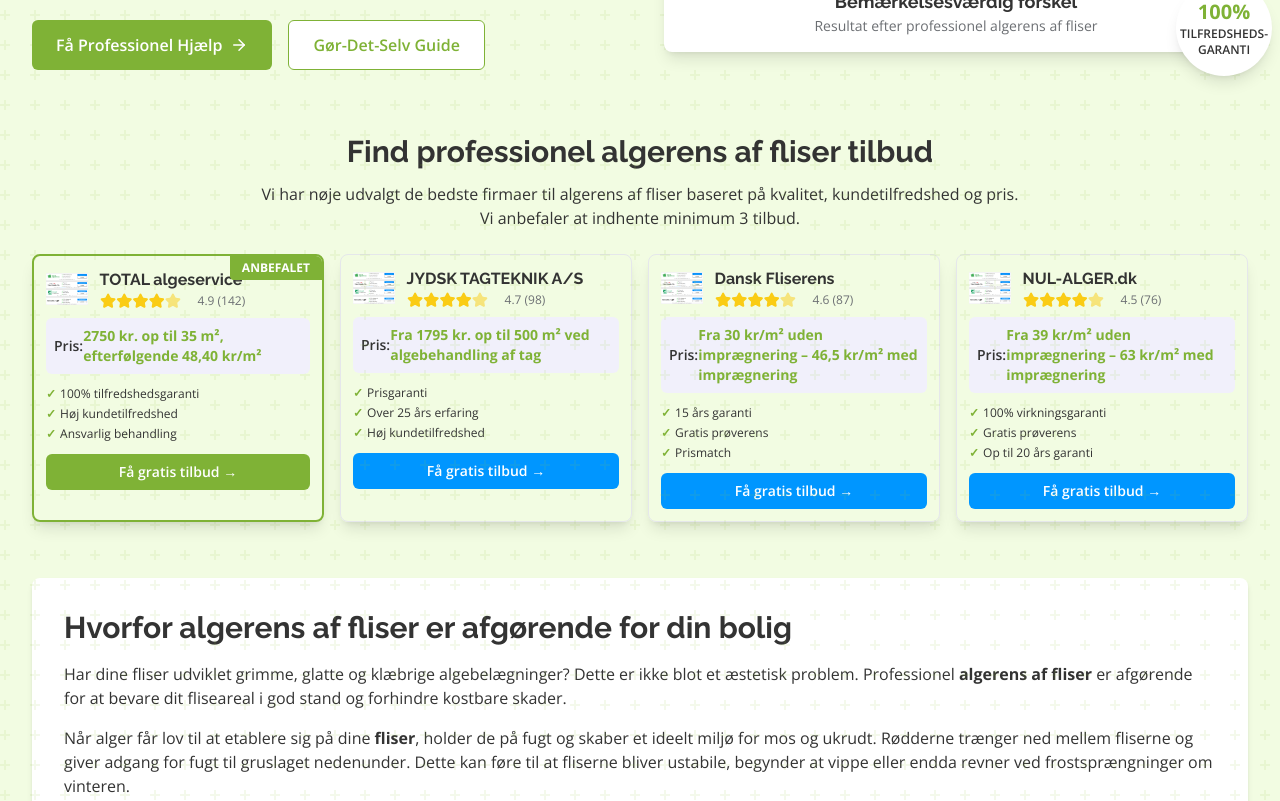
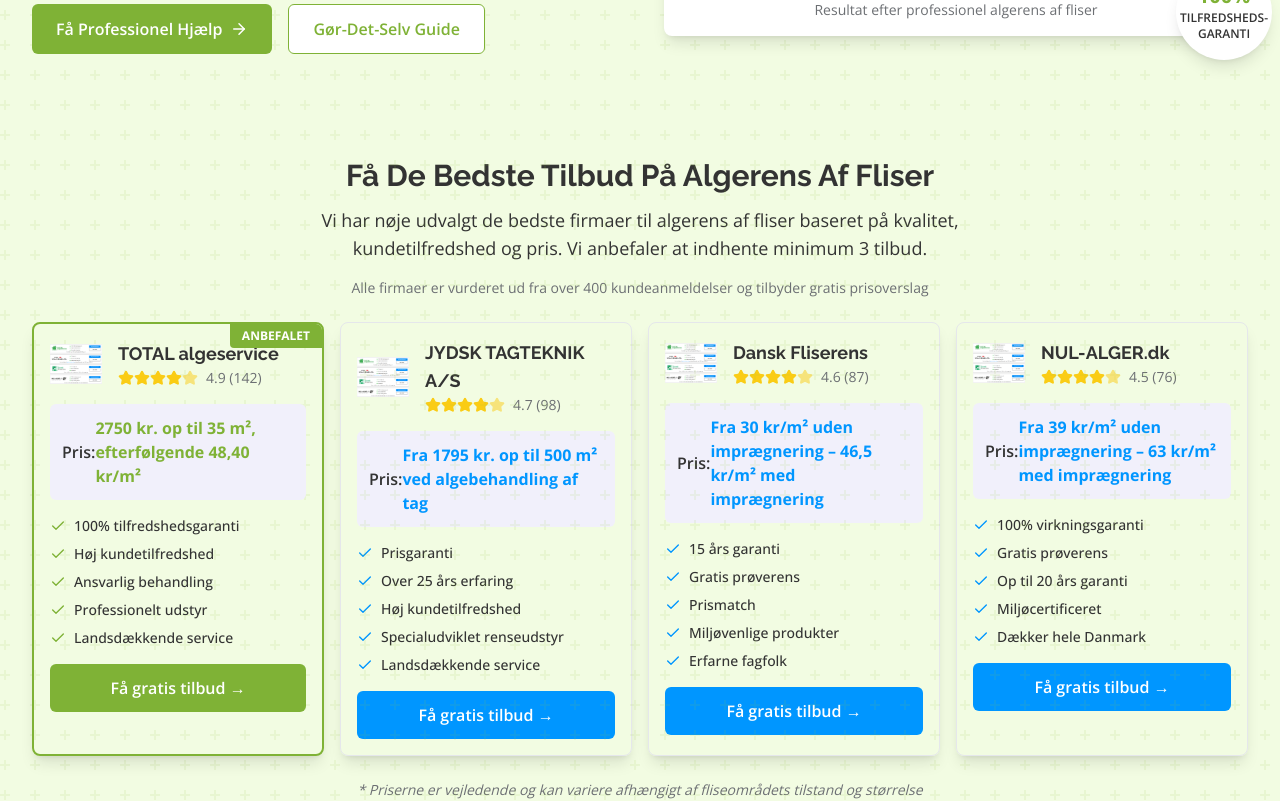
Before and after one commit to Zeetox12345/algerensfliser, a React (Vite) app: page / in a window 1280 px wide. Shown: the part 460-1261 px from the top of the page. Built offline with nearby package versions, Linux system fonts and the light colour scheme.

Commit message:
Fix: Increase service card height
Increase the height of the service cards to improve readability and visual appeal.

```diff
--- a/src/components/HeroSection.tsx
+++ b/src/components/HeroSection.tsx
@@ -14,7 +14,7 @@ const HeroSection = () => {
         }}
       ></div>
 
-      <div className="container section pt-12 pb-0 lg:pt-20 lg:pb-0">
+      <div className="container section pt-12 pb-0 lg:pt-16 lg:pb-0">
         <div className="grid grid-cols-1 lg:grid-cols-2 gap-12 items-center mb-8">
           {/* Hero content */}
           <div className="z-10">
@@ -79,20 +79,29 @@ const HeroSection = () => {
           </div>
         </div>
 
-        {/* Service cards directly in Hero section */}
-        <div id="services" className="pb-10">
+        {/* Service cards - highlight section */}
+        <div id="services" className="py-10">
           <div className="text-center max-w-3xl mx-auto mb-6">
-            <h2 className="heading-md mb-3">Find professionel algerens af fliser tilbud</h2>
-            <p>
+            <h2 className="heading-md mb-3">Få De Bedste Tilbud På Algerens Af Fliser</h2>
+            <p className="mb-4 text-lg">
               Vi har nøje udvalgt de bedste firmaer til algerens af fliser baseret på kvalitet,
               kundetilfredshed og pris. Vi anbefaler at indhente minimum 3 tilbud.
             </p>
+            <p className="text-site-gray-300 text-sm mb-6">
+              Alle firmaer er vurderet ud fra over 400 kundeanmeldelser og tilbyder gratis prisoverslag
+            </p>
           </div>
 
-          <div className="grid grid-cols-1 sm:grid-cols-2 lg:grid-cols-4 gap-4">
+          <div className="grid grid-cols-1 md:grid-cols-2 xl:grid-cols-4 gap-4">
             {services.slice(0, 4).map((service) => (
               <ServiceCard key={service.id} service={service} compactView={true} />
             ))}
+          </div>
+
+          <div className="mt-6 text-center">
+            <p className="text-sm text-site-gray-300 italic">
+              * Priserne er vejledende og kan variere afhængigt af fliseområdets tilstand og størrelse
+            </p>
           </div>
         </div>
 
--- a/src/components/service/FeaturesList.tsx
+++ b/src/components/service/FeaturesList.tsx
@@ -5,15 +5,21 @@ import { Check } from 'lucide-react';
 interface FeaturesListProps {
   features: string[];
   compact?: boolean;
+  highlightColor?: string;
 }
 
-const FeaturesList: React.FC<FeaturesListProps> = ({ features, compact = false }) => {
+const FeaturesList: React.FC<FeaturesListProps> = ({
+  features,
+  compact = false,
+  highlightColor = "text-site-green-400"
+}) => {
   return (
-    <ul className={`mb-6 space-y-${compact ? '1' : '2.5'}`}>
+    <ul className={`mb-4 space-y-${compact ? '2' : '2.5'}`}>
       {features.map((feature, idx) => (
         <li key={idx} className="flex items-start">
-          <Check className={`text-site-green-400 mr-2 shrink-0 ${compact ? 'mt-0 w-3 h-3' : 'mt-0.5'}`} size={compact ? 14 : 18} />
-          <span className={`${compact ? 'text-xs' : 'text-sm'} font-medium`}>{feature}</span>
+          <Check className={`${highlightColor} mr-2 shrink-0 ${compact ? 'mt-0.5 w-4 h-4' : 'mt-0.5'}`}
+                size={compact ? 16 : 18} />
+          <span className={`${compact ? 'text-sm' : 'text-sm'} font-medium`}>{feature}</span>
         </li>
       ))}
     </ul>
--- a/src/components/service/RatingStars.tsx
+++ b/src/components/service/RatingStars.tsx
@@ -5,9 +5,16 @@ import { Star } from 'lucide-react';
 interface RatingStarsProps {
   rating: number;
   size?: number;
+  showRatingText?: boolean;
+  reviews?: number;
 }
 
-const RatingStars: React.FC<RatingStarsProps> = ({ rating, size = 18 }) => {
+const RatingStars: React.FC<RatingStarsProps> = ({
+  rating,
+  size = 18,
+  showRatingText = false,
+  reviews
+}) => {
   const stars = [];
   for (let i = 0; i < 5; i++) {
     stars.push(
@@ -22,7 +29,17 @@ const RatingStars: React.FC<RatingStarsProps> = ({ rating, size = 18 }) => {
       />
     );
   }
-  return <div className="flex">{stars}</div>;
+
+  return (
+    <div className="flex items-center">
+      <div className="flex">{stars}</div>
+      {showRatingText && (
+        <span className="ml-2 text-sm text-site-gray-300">
+          {rating.toFixed(1)} {reviews && `(${reviews})`}
+        </span>
+      )}
+    </div>
+  );
 };
 
 export default RatingStars;
--- a/src/components/service/ServiceCard.tsx
+++ b/src/components/service/ServiceCard.tsx
@@ -22,6 +22,9 @@ interface ServiceCardProps {
 }
 
 const ServiceCard: React.FC<ServiceCardProps> = ({ service, compactView = false }) => {
+  const highlightColor = service.highlight ? "text-site-green-400" : "text-[#0096ff]";
+  const buttonBgColor = service.highlight ? "bg-site-green-400 hover:bg-site-green-500" : "bg-[#0096ff] hover:bg-[#0080e0]";
+
   return (
     <div
       className={`rounded-lg overflow-hidden shadow-lg transition-transform hover:transform hover:scale-[1.02] ${
@@ -35,53 +38,55 @@ const ServiceCard: React.FC<ServiceCardProps> = ({ service, compactView = false
           ANBEFALET
         </div>
       )}
-      <div className={`p-${compactView ? '3' : '6'}`}>
-        <div className="flex items-center mb-2">
+      <div className={`p-${compactView ? '4' : '6'}`}>
+        {/* Header with logo and name */}
+        <div className="flex items-center mb-4">
           {service.logo && (
             <img
               src={service.logo}
               alt={`${service.name} logo`}
-              className={`h-${compactView ? '8' : '14'} mr-3 object-contain`}
+              className={`h-${compactView ? '10' : '12'} mr-4 object-contain`}
             />
           )}
           <div>
-            <h3 className={`${compactView ? 'text-base' : 'text-xl'} font-bold`}>{service.name}</h3>
-            <div className="flex items-center">
-              <div className="flex mr-2 scale-90 origin-left">
-                <RatingStars rating={service.rating} />
-              </div>
-              <span className="text-site-gray-300 text-xs">
-                {service.rating} ({service.reviews})
-              </span>
-            </div>
+            <h3 className={`${compactView ? 'text-lg' : 'text-xl'} font-bold`}>{service.name}</h3>
+            <RatingStars
+              rating={service.rating}
+              showRatingText={true}
+              reviews={service.reviews}
+              size={compactView ? 16 : 18}
+            />
           </div>
         </div>
 
-        {!compactView && <p className="mb-4">{service.description}</p>}
-
-        <div className="bg-site-gray-100 p-2 rounded-md mb-3 text-sm">
+        {/* Price box */}
+        <div className="bg-site-gray-100 p-3 rounded-md mb-4">
           <div className="flex justify-between items-center">
             <span className="font-semibold">Pris:</span>
-            <span className="text-site-green-400 font-bold">{service.price}</span>
+            <span className={`${highlightColor} font-bold`}>{service.price}</span>
           </div>
         </div>
 
+        {/* Features list */}
+        <div className="mb-4">
           {compactView ? (
-          <div className="mb-3">
-            <ul className="text-xs space-y-1">
-              {service.features.slice(0, 3).map((feature, idx) => (
-                <li key={idx} className="flex items-start">
-                  <span className="text-site-green-400 mr-1 font-bold">✓</span>
-                  <span>{feature}</span>
-                </li>
-              ))}
-            </ul>
-          </div>
+            <FeaturesList
+              features={service.features}
+              compact={true}
+              highlightColor={highlightColor}
+            />
           ) : (
             <>
-            <h4 className="font-bold mb-3">Inkluderer:</h4>
-            <FeaturesList features={service.features} />
+              <h4 className="font-bold mb-2">Inkluderer:</h4>
+              <FeaturesList
+                features={service.features}
+                highlightColor={highlightColor}
+              />
+            </>
+          )}
+        </div>
 
+        {!compactView && (
           <div className="flex items-center justify-between mb-4">
             <div className="flex items-center text-sm text-site-gray-300">
               <Clock size={14} className="mr-1" />
@@ -91,24 +96,22 @@ const ServiceCard: React.FC<ServiceCardProps> = ({ service, compactView = false
               href={service.link}
               target="_blank"
               rel="noopener noreferrer"
-                className="text-site-green-400 hover:underline text-sm flex items-center"
+              className={`${highlightColor} hover:underline text-sm flex items-center`}
             >
               Besøg hjemmeside <ExternalLink size={12} className="ml-1" />
             </a>
           </div>
-          </>
         )}
 
-        <div className={`grid ${compactView ? 'grid-cols-1' : 'grid-cols-2'} gap-2`}>
+        {/* Call to action buttons */}
+        <div className={`grid ${compactView ? 'grid-cols-1' : 'grid-cols-2'} gap-2 mt-auto`}>
           <a
             href={service.link}
             target="_blank"
             rel="noopener noreferrer"
-            className={`block w-full text-center py-2 px-3 rounded-md font-semibold transition-colors text-sm ${
-              service.highlight
-                ? 'bg-site-green-400 hover:bg-site-green-500 text-white'
-                : 'bg-[#0096ff] hover:bg-[#0080e0] text-white'
-            }`}
+            className={`block w-full text-center py-3 px-4 rounded-md font-semibold transition-colors ${
+              buttonBgColor
+            } text-white`}
           >
             {service.cta} →
           </a>
```
Lines whose indentation alone changed are shown as unchanged.
